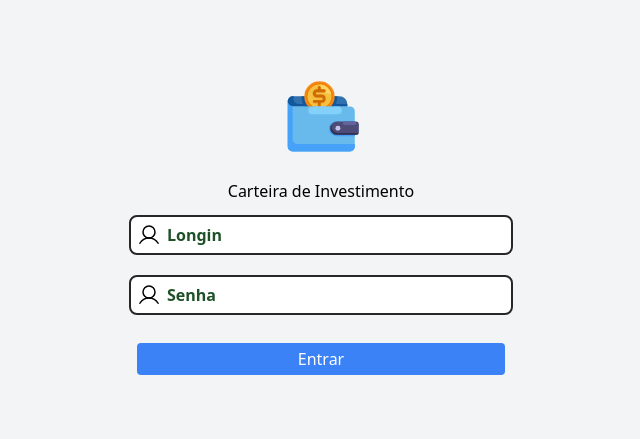
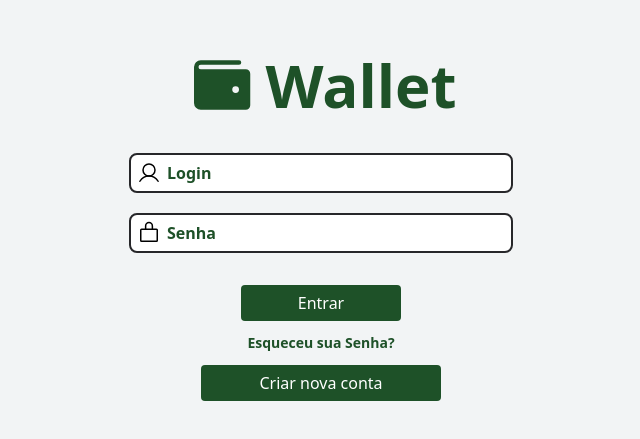
Before and after one commit to robsonvasquez/Carteira_de_Invertimento, a React (Vite) app in the folder investment-wallet-web/: page /login in a window 1280 px wide. Shown: the part 175-614 px from the top of the page, without its empty margins (319-959 px from the left). Built offline with nearby package versions, Linux system fonts and the light colour scheme.

Commit message:
Update: components input button and page login

```diff
--- a/investment-wallet-web/src/components/BottomBar.tsx
+++ b/investment-wallet-web/src/components/BottomBar.tsx
@@ -1,13 +1,16 @@
-import { InstagramLogo, FacebookLogo, WhatsappLogo } from "phosphor-react";
-import Logo from "./Logo";
+import { InstagramLogo, FacebookLogo, WhatsappLogo, Wallet } from "phosphor-react";
+
 
 export default function BottomBar(){
   return(
     <div className="w-full items-center bg-[#1E5128]">
       <div className="w-full items-center">
-        <div className="flex justify-between pt-3 pb-10 px-40">
+        <div className="flex justify-between pt-3 pb-10 pl-40 pr-96">
           <div className="flex flex-col">
-            <Logo/>
+            <div className="flex items-center">
+              <Wallet className="mr-2" color="#ffffff" size={48} weight="fill" />
+              <h1 className={`text-white text-4xl font-bold`}>Wallet</h1>
+            </div>
             <span className="text-white">Todos os direitos reservados</span>
           </div>
           <div className="text-white flex">
--- a/investment-wallet-web/src/components/Button.tsx
+++ b/investment-wallet-web/src/components/Button.tsx
@@ -2,10 +2,13 @@
 interface ButtonProps{
   text: string;
   onclick?: () => void;
+  className?: string
 }
 
 export default function Button(props: ButtonProps){
   return(
-    <button className="m-2 p-1 rounded bg-blue-500 text-white" onClick={props.onclick}>{props.text}</button>
+    <button className={`h-9 w-40 mt-3 rounded bg-[#1E5128] text-white ${props.className}`} onClick={props.onclick}>
+      {props.text}
+    </button>
   );
 }
--- a/investment-wallet-web/src/components/Input.tsx
+++ b/investment-wallet-web/src/components/Input.tsx
@@ -1,4 +1,4 @@
-import { User } from "phosphor-react"
+import { User, LockSimple } from "phosphor-react"
 
 interface InputProps {
   value?: any
@@ -7,10 +7,19 @@ interface InputProps {
   placeholder: string
   valueChange?: (value: any) => void
   className?: string
+  image: string
+}
+
+function loadImage(image : string){
+  if (image == 'User'){
+    return(<User className="absolute ml-2 mt-2" size={24} color="#000000" weight="regular" />)
+  }
+  if (image == 'Lock'){
+    return(<LockSimple className="absolute ml-2 mt-2" size={24} color="#000000" weight="regular" />)
+  }
 }
 
 export default function Input(props : InputProps){
-  console.log(props.className)
   return(
     <div className="flex justify-start relative">
       <input
@@ -24,10 +33,10 @@ export default function Input(props : InputProps){
         }
         value={props.value}
         type="text"
-        placeholder={ props.placeholder}
+        placeholder={props.placeholder}
         onChange = {e => props.valueChange?.(e.target.value)}
       />
-      <User className="absolute ml-2 mt-2" size={24} color="#000000" />
+      {loadImage(props.image)}
     </div>
 
   );
--- a/investment-wallet-web/src/components/Logo.tsx
+++ /dev/null
@@ -1,11 +0,0 @@
-import { Wallet } from "phosphor-react";
-
-
-export default function Logo(){
-  return(
-    <div className="flex items-center">
-      <Wallet className="mr-2" size={48} color="#ffffff" weight="thin" />
-      <h1 className="text-white text-4xl font-bold">Wallet</h1>
-    </div>
-  );
-}
--- a/investment-wallet-web/src/components/TopBar.tsx
+++ b/investment-wallet-web/src/components/TopBar.tsx
@@ -1,11 +1,14 @@
-import { UserCircle, Bell, List, PlusCircle } from "phosphor-react";
-import Logo from "./Logo";
+import { UserCircle, Bell, List, PlusCircle, Wallet } from "phosphor-react";
+
 
 export default function TopBar(){
   return(
     <div className="bg-[#1E5128] w-full h-16 m-0 px-6 flex items-center justify-between">
-      <List size={40} color="#ffffff" weight="thin" />
-      <Logo/>
+      <List size={40} color="#ffffff" weight="regular" />
+      <div className="flex items-center">
+        <Wallet className="mr-2" color="#ffffff" size={48} weight="fill" />
+        <h1 className={`text-white text-4xl font-bold`}>Wallet</h1>
+      </div>
       <div className="flex">
         <PlusCircle className="mr-5" size={40} color="#ffffff" weight="thin" />
         <Bell className="mr-5" size={40} color="#ffffff" weight="thin" />
--- a/investment-wallet-web/src/pages/Login.tsx
+++ b/investment-wallet-web/src/pages/Login.tsx
@@ -1,8 +1,7 @@
-import logoImage from '../assets/logo.svg';
 import Input from '../components/Input';
 import Button from '../components/Button';
 import { useState } from 'react';
-import Label from '../components/Label';
+import { Wallet } from "phosphor-react";
 
 export default function Login() {
 
@@ -13,12 +12,16 @@ export default function Login() {
 
   return (
     <div className="h-screen flex flex-col justify-center items-center">
-      <img className="max-w-[100px]" src={logoImage} alt=""/>
-      <h1 className="m-3">Carteira de Investimento</h1>
-      <div className="flex flex-col justify-center">
-        <Input placeholder="Longin" valueChange={setlogin}/>
-        <Input placeholder="Senha"/>
+      <div className="flex items-center mb-8">
+        <Wallet className="mr-2" color="#1E5128" size={72} weight="fill" />
+        <h1 className={`text-[#1E5128] text-6xl font-bold`}>Wallet</h1>
+      </div>
+      <div className="flex flex-col justify-center items-center">
+        <Input image="User" placeholder="Login" valueChange={setlogin}/>
+        <Input image="Lock" placeholder="Senha"/>
         <Button text='Entrar' onclick={clica}/>
+        <span className='text-[#1E5128] text-sm font-bold mt-3'>Esqueceu sua Senha?</span>
+        <Button className='w-60 mt-12' text='Criar nova conta' onclick={clica}/>
       </div>
     </div>
 
```
Also changed, not shown: investment-wallet-web/src/assets/logo.svg (deleted), 1 other file (tests, documents, lock files or other folders).
